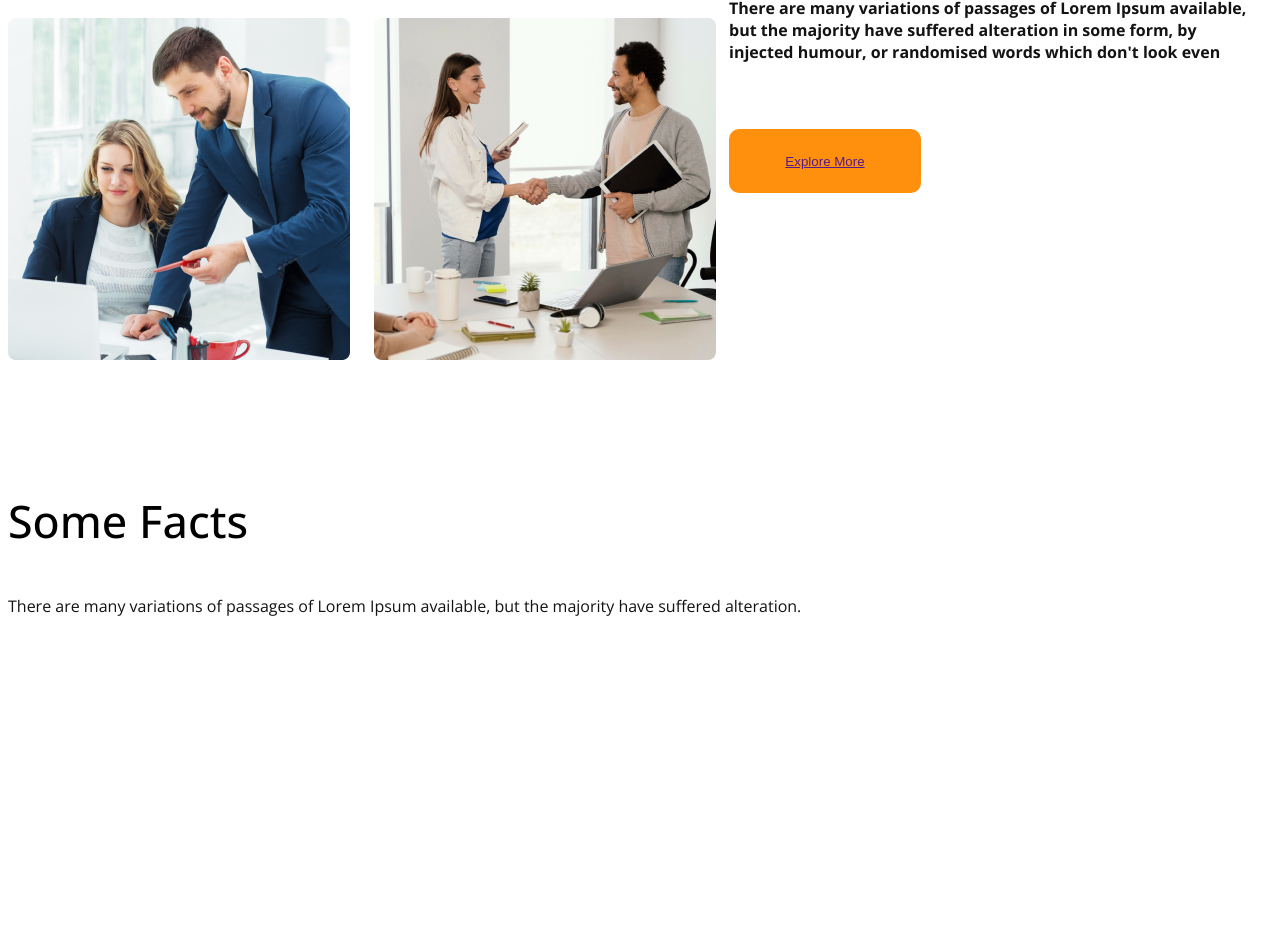
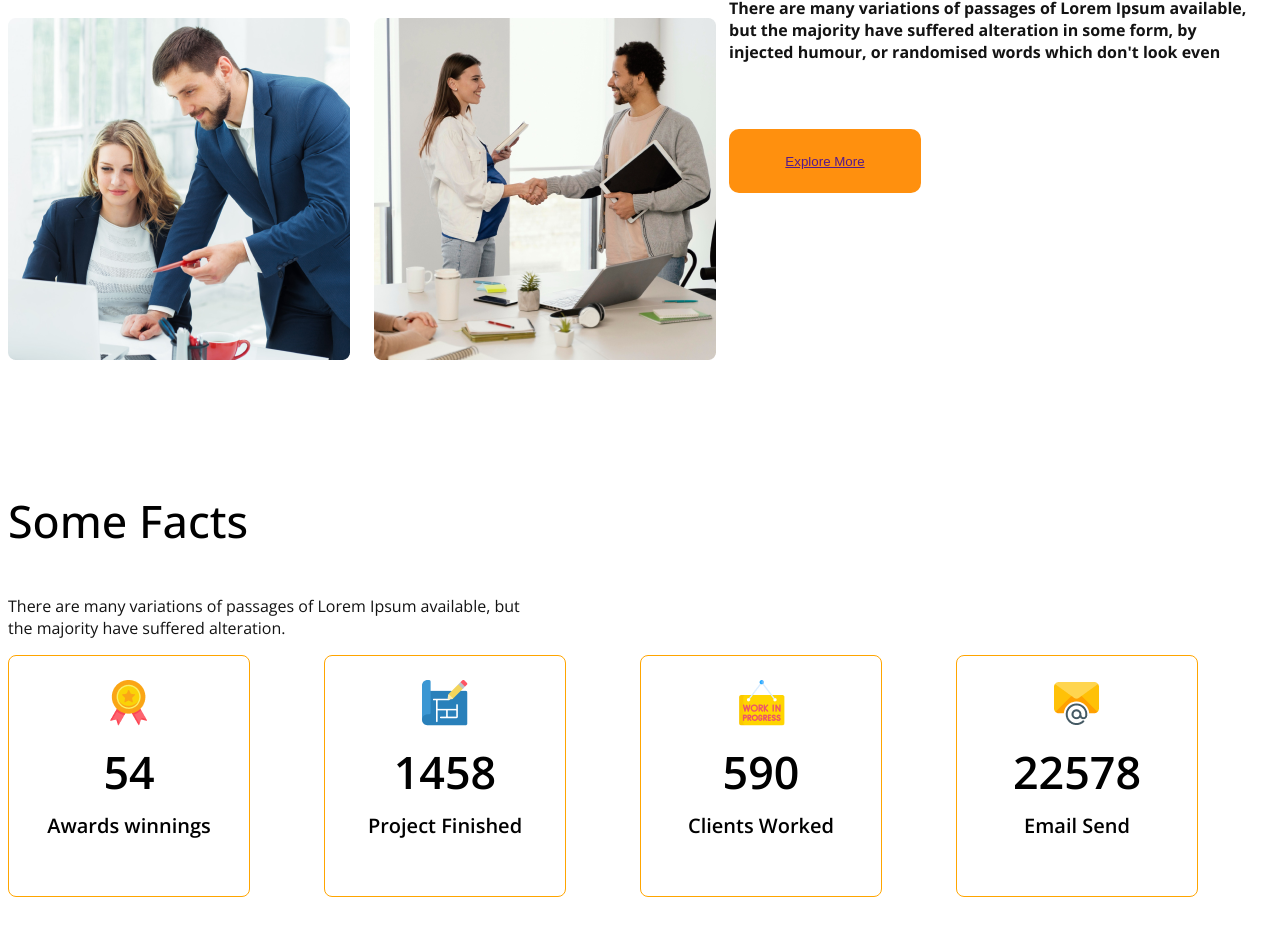
Before and after one commit to RAYHAN-HEXA/G3-Arcitects-website, a plain HTML site: page index.html in a window 1280 px wide. Shown: the part 1707-2642 px from the top of the page. Drawn offline with nearby package versions, Linux system fonts and the light colour scheme.

Commit message:
update code

```diff
--- a/index.html
+++ b/index.html
@@ -54,27 +54,33 @@ Group of Architects
    <!-- features will enjoy -->
    <section>
     <h3 class="section-title">Some Facts</h3>
-    <p class="text-light-gray">There are many variations of passages of Lorem Ipsum available, but the majority have suffered alteration.</p>
-<div class="facts-container">
-    <div class="fact">
-        <img src="" alt="">
-        <h4 class="fact-numper"></h4>
-        <h5 class="fact-name"></h5>
+    <p class="text-light-gray fact-description">There are many variations of passages of Lorem Ipsum available, but the majority have suffered alteration.</p>
+<div class="facts-container ">
+    <div class="fact-card Display-flex ">
+       <div>
+         <img src="./images/icons/ribon.png" alt="">
+        <h4 class="fact-numper">54</h4>
+        <h5 class="fact-name">Awards winnings </h5>
+       </div>
     </div>
-    <div class="fact">
-        <img src="" alt="">
-        <h4 class="fact-numper"></h4>
-        <h5 class="fact-name"></h5>
+    <div class="fact-card Display-flex ">
+        <div>
+            <img src="./images/icons/projects.png" alt="">
+        <h4 class="fact-numper">1458</h4>
+        <h5 class="fact-name">Project Finished</h5>
     </div>
-    <div class="fact">
-        <img src="" alt="">
-        <h4 class="fact-numper"></h4>
-        <h5 class="fact-name"></h5>
     </div>
-    <div class="fact">
-        <img src="" alt="">
-        <h4 class="fact-numper"></h4>
-        <h5 class="fact-name"></h5>
+    <div class="fact-card Display-flex ">
+       <div>
+         <img src="./images/icons/customers.png" alt="">
+        <h4 class="fact-numper">590</h4>
+        <h5 class="fact-name">Clients Worked</h5>
+    </div>
+    </div>
+    <div class="fact-card Display-flex ">
+      <div>  <img src="./images/icons/email.png" alt="">
+        <h4 class="fact-numper">22578</h4>
+        <h5 class="fact-name">Email Send</h5></div>
     </div>
 </div>
 
--- a/styles/g3-Arcitect.css
+++ b/styles/g3-Arcitect.css
@@ -33,6 +33,7 @@ border: none;
 border-radius: 10px;
 margin: 50px 0px 32px 0px ;
 list-style: none;
+
 
 }
 main > section {
@@ -116,6 +117,35 @@ main > section {
     width: 530px;
     font-weight: 700;
  }
+/* some facts related style  */
+.fact-card{
+    border: 1px solid orange;
+    width: 240px;
+    height: 240px ;
+    border-radius: 8px;
+    align-items: center;
+justify-content: center;
+text-align: center
+;
+}
+.fact-numper{
+    font-size: 2.8rem ;
+    font-weight: 600;
+    margin: 10px 0px 10px 0px ;
+}
+.facts-container{
+    display: grid;
+    grid-template-columns: repeat(4,1fr);
+}
+.fact-name{
+    font-size:1.25rem ;
+    font-weight: 600;
+    margin-top: 10px;
+}
+.fact-description{
+    max-width: 540px;
+}
+
 
 /* Responsive media queary  */
 @media screen and (max-width:576px){
```
